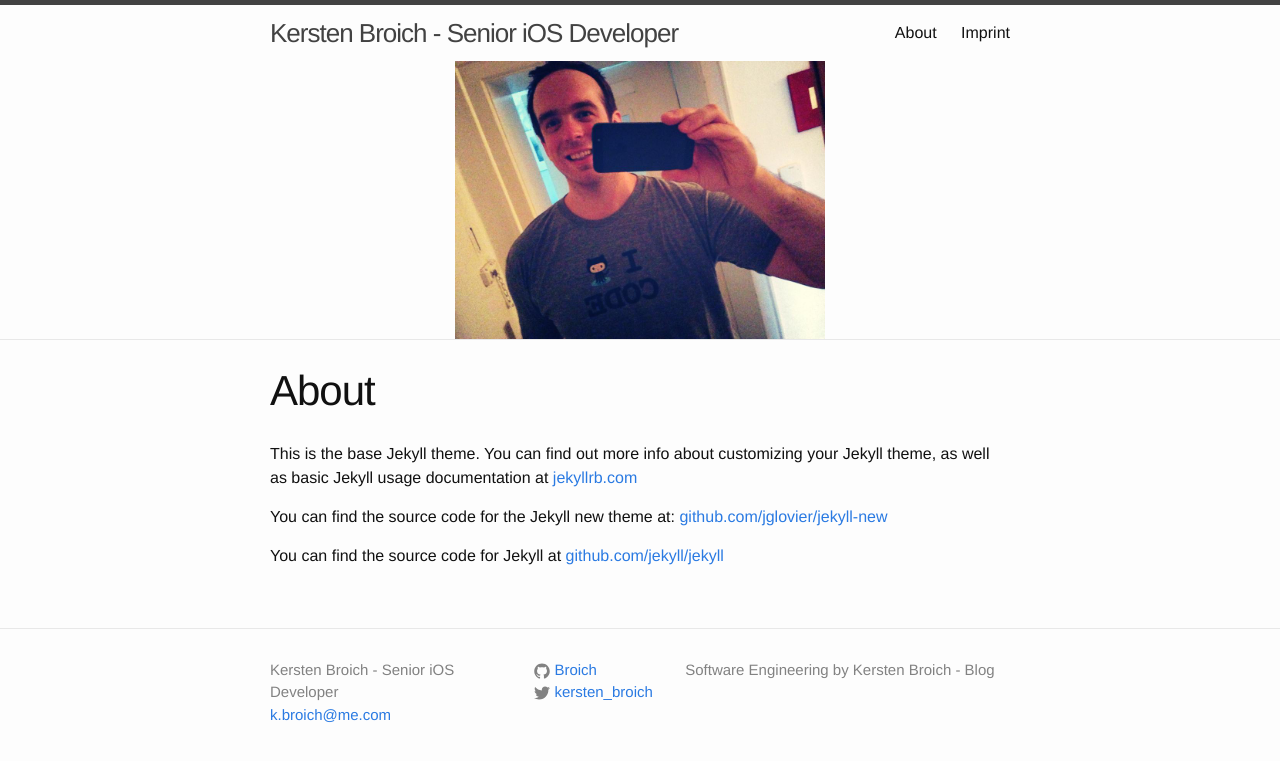
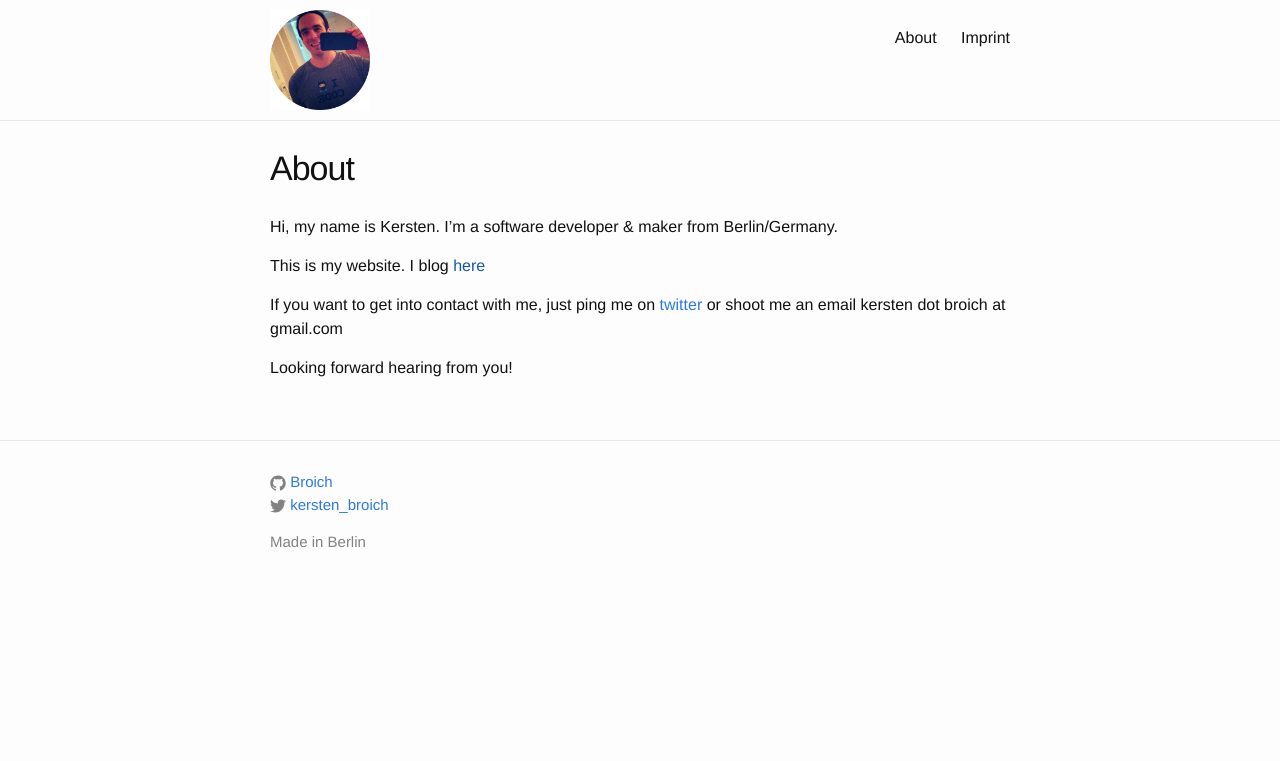
Before and after one commit to Broich/Broich-old.github.io, a Jekyll site: the page built from about.md, in a window 1280 px wide. Shown: the top 761 px of the page. Built offline with Jekyll 4.4.1, drawn with Linux system fonts in a browser that asks for light colours.

Commit message:
Finalize first design version

```diff
--- a/_config.yml
+++ b/_config.yml
@@ -2,7 +2,7 @@
 title: Kersten Broich - Senior iOS Developer
 email: k.broich@me.com
 description: > # this means to ignore newlines until "baseurl:"
-  Software Engineering by Kersten Broich - Blog
+  Made in Berlin
 baseurl: "" # the subpath of your site, e.g. /blog/
 url: "http://localhost:4000" # the base hostname & protocol for your site
 twitter_username: kersten_broich
--- a/_includes/footer.html
+++ b/_includes/footer.html
@@ -5,14 +5,8 @@
     <!--<h2 class="footer-heading">{{ site.title }}</h2>-->
 
     <div class="footer-col-wrapper">
+
       <div class="footer-col  footer-col-1">
-        <ul class="contact-list">
-          <li>{{ site.title }}</li>
-          <li><a href="mailto:{{ site.email }}">{{ site.email }}</a></li>
-        </ul>
-      </div>
-
-      <div class="footer-col  footer-col-2">
         <ul class="social-media-list">
           {% if site.github_username %}
           <li>
@@ -43,9 +37,6 @@
           </li>
           {% endif %}
         </ul>
-      </div>
-
-      <div class="footer-col  footer-col-3">
         <p class="text">{{ site.description }}</p>
       </div>
     </div>
--- a/_includes/header.html
+++ b/_includes/header.html
@@ -2,7 +2,7 @@
 
   <div class="wrapper">
 
-    <a class="site-title" href="{{ site.baseurl }}/">{{ site.title }}</a>
+    <!-- <a class="site-title" href="{{ site.baseurl }}/">{{ site.title }}</a> -->
 
     <nav class="site-nav">
       <a href="#" class="menu-icon">
@@ -23,7 +23,7 @@
     </nav>
 
     <div class="titleImage">
-    <img src="{{site.url}}/assets/title_image.jpg" width="50%" class="titleImage img-circle"></img>
+    <img src="{{site.url}}/assets/kersten_circle.jpg" width="100" class="titleImage img-circle"></img>
     </div>
 
   </div>
--- a/about.md
+++ b/about.md
@@ -4,8 +4,10 @@ title: About
 permalink: /about/
 ---
 
-This is the base Jekyll theme. You can find out more info about customizing your Jekyll theme, as well as basic Jekyll usage documentation at [jekyllrb.com](http://jekyllrb.com/)
+Hi, my name is Kersten. I'm a software developer & maker from Berlin/Germany.
 
-You can find the source code for the Jekyll new theme at: [github.com/jglovier/jekyll-new](https://github.com/jglovier/jekyll-new)
+This is my website. I blog [here]()
 
-You can find the source code for Jekyll at [github.com/jekyll/jekyll](https://github.com/jekyll/jekyll)
+If you want to get into contact with me, just ping me on [twitter](https://twitter.com/kersten_broich) or shoot me an email kersten dot broich at gmail.com
+
+Looking forward hearing from you!
--- a/css/main.scss
+++ b/css/main.scss
@@ -49,6 +49,25 @@ $on-laptop:        800px;
 ;
 
 div.titleImage {
-  margin: auto;
-  text-align: center;
+  // margin: auto;
+  // text-align: center;
 }
+
+.site-header {
+  border-top: none;
+  padding-top: 10px;
+  padding-bottom: 10px;
+}
+
+
+.post-title {
+  font-size: 34px;
+}
+
+.post-content h2 {
+  font-size: 22px;
+}
+
+.footer-col-3 {
+  text-align: right;
+}
```
Also changed, not shown: assets/kersten_circle.jpg (added).
